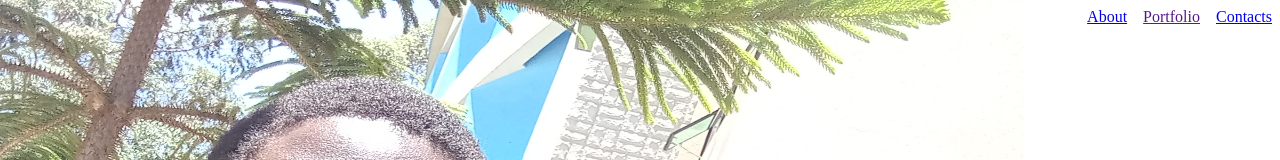
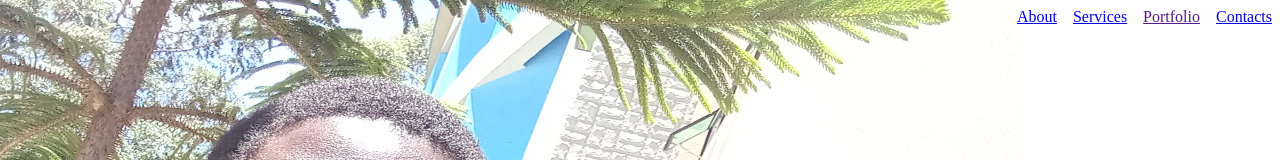
Before and after one commit to billyokeyo/billyokeyo.github.io, a plain HTML site: page index.html in a window 1280 px wide. Shown: the top 160 px of the page. Drawn offline with Linux system fonts and the light colour scheme.

Commit message:
Update index.html

```diff
--- a/index.html
+++ b/index.html
@@ -21,6 +21,7 @@
    <header>
     <nav>
       <a href="./Navigation/about.html">About</a> &nbsp;&nbsp;
+      <a href="./Navigation/services">Services</a> &nbsp;&nbsp;
       <a href="">Portfolio</a> &nbsp;&nbsp;
       <a href="./Navigation/contacts.html">Contacts</a>
     </nav>
```
